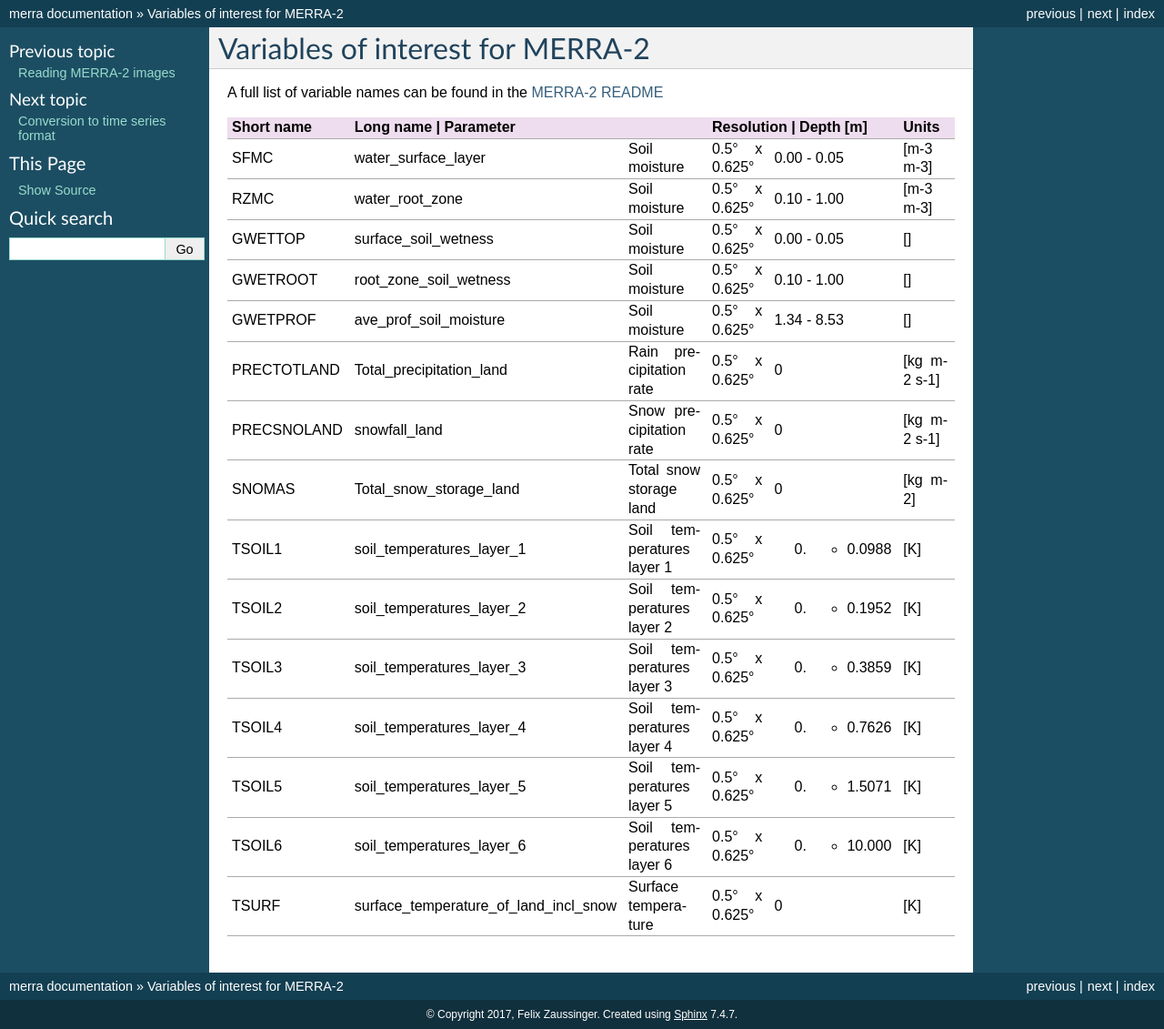
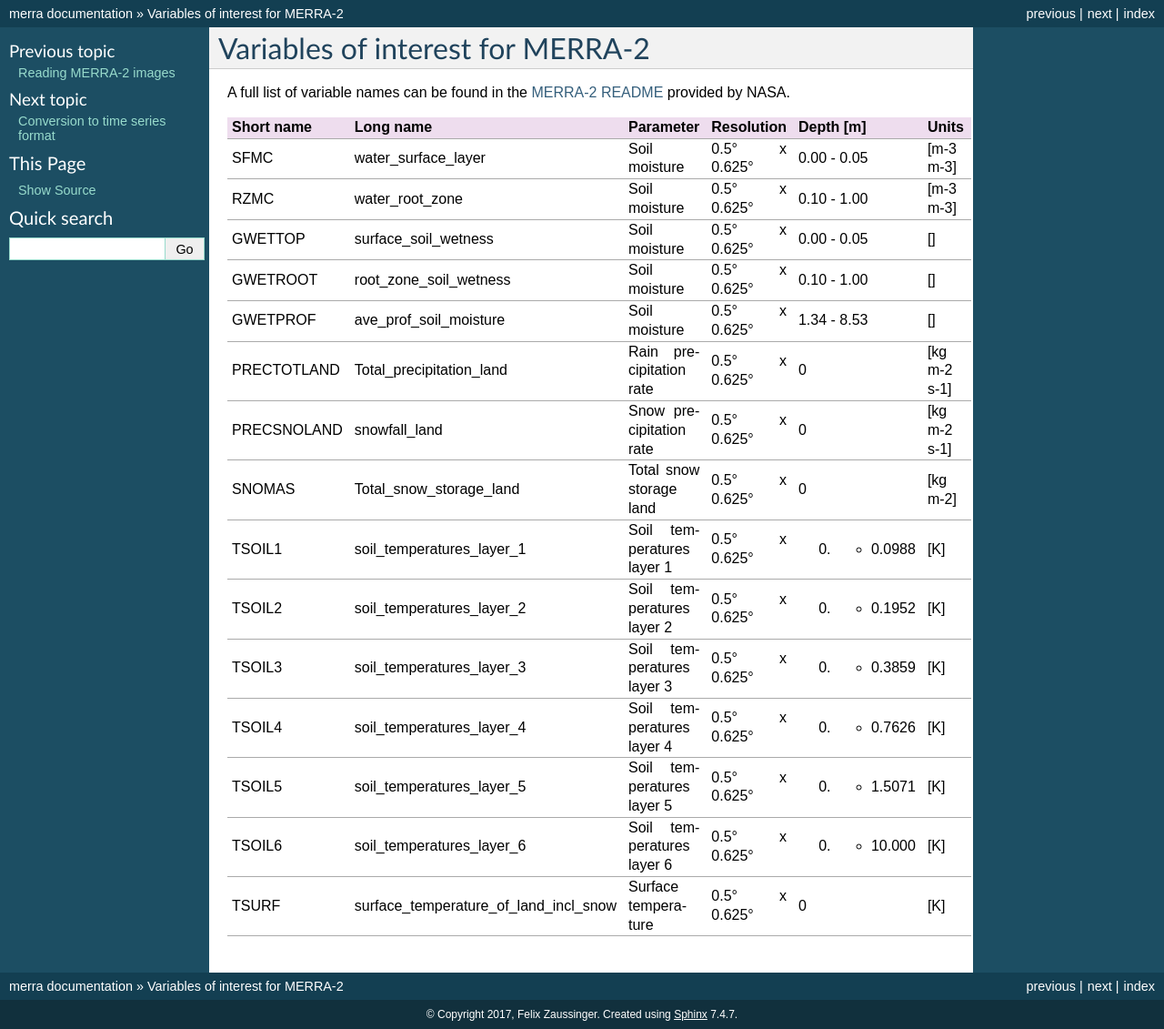
Before and after one commit to TUW-GEO/merra, a Sphinx documentation site: the page built from docs/varnames.rst, in a window 1280 px wide. Shown: the whole page at 91% size. Built offline with Sphinx 7.4.7, drawn with Linux system fonts in a browser that asks for light colours; pages that are not in the unit, such as notebooks, are missing from menus.

Commit message:
- fixed table header

```diff
--- a/docs/varnames.rst
+++ b/docs/varnames.rst
@@ -1,9 +1,9 @@
 Variables of interest for MERRA-2
 ==================================
 
-A full list of variable names can be found in the `MERRA-2 README <https://goldsmr4.gesdisc.eosdis.nasa.gov/data/MERRA2/M2T1NXLND.5.12.4/doc/MERRA2.README.pdf>`_
+A full list of variable names can be found in the `MERRA-2 README <https://goldsmr4.gesdisc.eosdis.nasa.gov/data/MERRA2/M2T1NXLND.5.12.4/doc/MERRA2.README.pdf>`_ provided by NASA.
 
-+-------------+-----------------------+-------------------------------------------+-----------------------------+--------------+
++-------------+---------------------------------------+---------------------------+---------------+-------------+--------------+
 | Short name  | Long name                             | Parameter                 | Resolution    | Depth [m]   | Units        |
 +=============+=======================================+===========================+===============+=============+==============+
 | SFMC        | water_surface_layer                   | Soil moisture             | 0.5° x 0.625° | 0.00 - 0.05 | [m-3 m-3]    |
```
